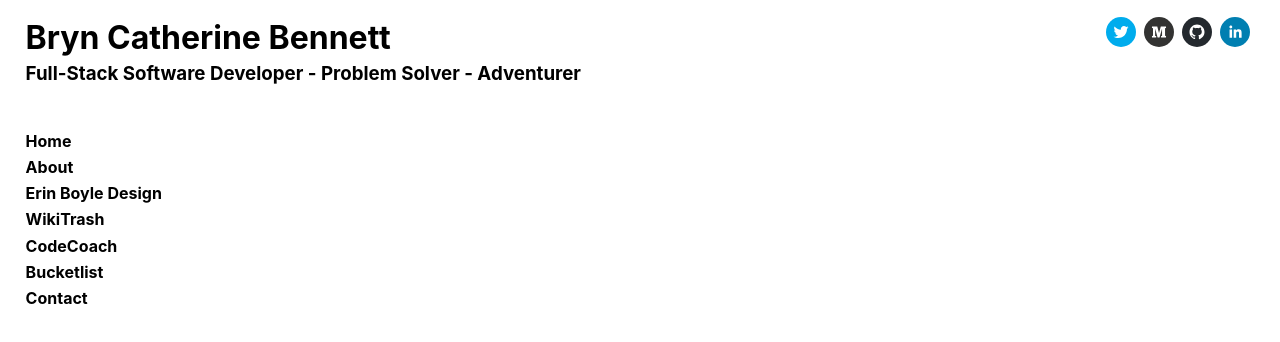
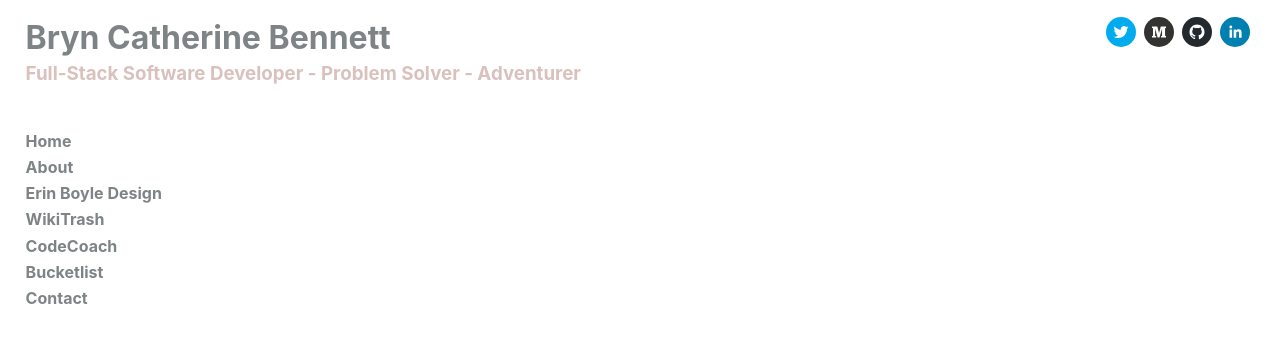
Before and after one commit to bbennett7/portfolio, a React (Create React App) app: page / in a window 1280 px wide. Shown: the top 342 px of the page. Built offline with nearby package versions, Linux system fonts and the light colour scheme.

Commit message:
Add color palette

```diff
--- a/src/App.css
+++ b/src/App.css
@@ -1,7 +1,26 @@
+/* Breathless */
+
+/* Software */
+
+/* Spatial White */
+
+body {
+  --pink: rgb(217, 193, 189);
+  --green: rgb(126, 132, 134);
+  --background-color: rgb(221, 220, 219);
+  min-height: 100%
+}
+
+
 #root {
   height: 100vh;
   padding: 1% 2%;
 }
+
+body {
+  color: var(--background-color);
+}
+
 .App {
   height: 100%;
   display: grid;
@@ -14,6 +33,15 @@
   display: grid;
   grid-template: 1fr / 1fr 4fr 1fr;
 }
+
+#Header {
+  color: var(--green);
+}
+
+#Sub-header {
+  color: var(--pink);
+}
+
 
 .App-header h1, .App-header h3 {
   margin: .5% 0;
@@ -36,4 +64,5 @@
 .Menu h4 {
   margin: auto;
   padding-top: .5%;
+  color: var(--green);
 }
--- a/src/components/Header.js
+++ b/src/components/Header.js
@@ -6,8 +6,8 @@ export default class Header extends Component {
         return(
             <div className="App-header">
                 <div className="Title">
-                    <h1>Bryn Catherine Bennett</h1>
-                    <h3>Full-Stack Software Developer - Problem Solver - Adventurer</h3>
+                    <h1 id="Header">Bryn Catherine Bennett</h1>
+                    <h3 id="Sub-header">Full-Stack Software Developer - Problem Solver - Adventurer</h3>
                 </div>
 
                 <div className="Social-icons">
```
